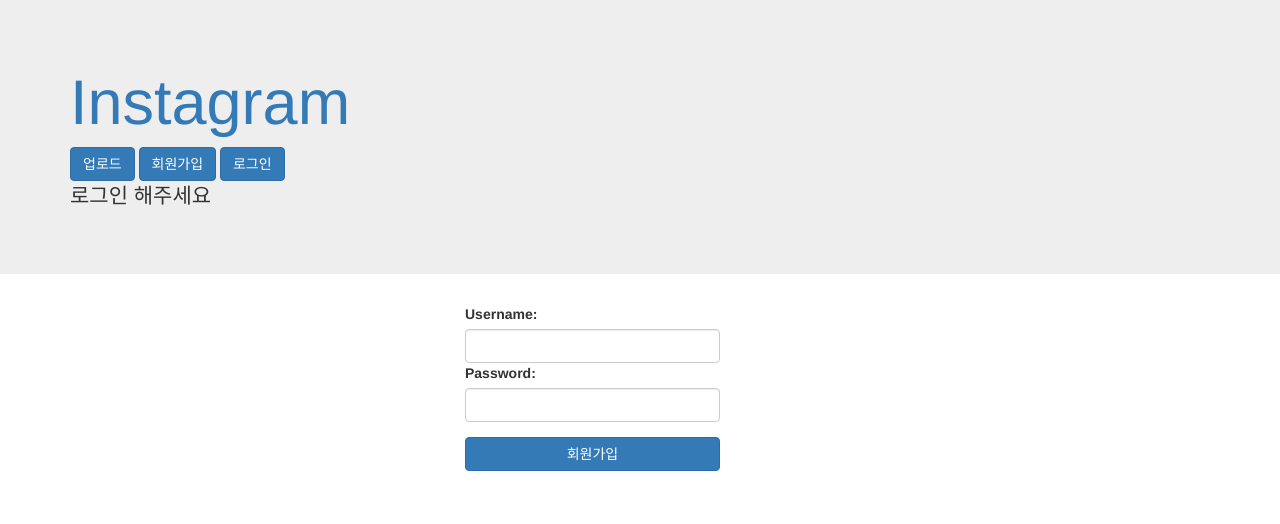
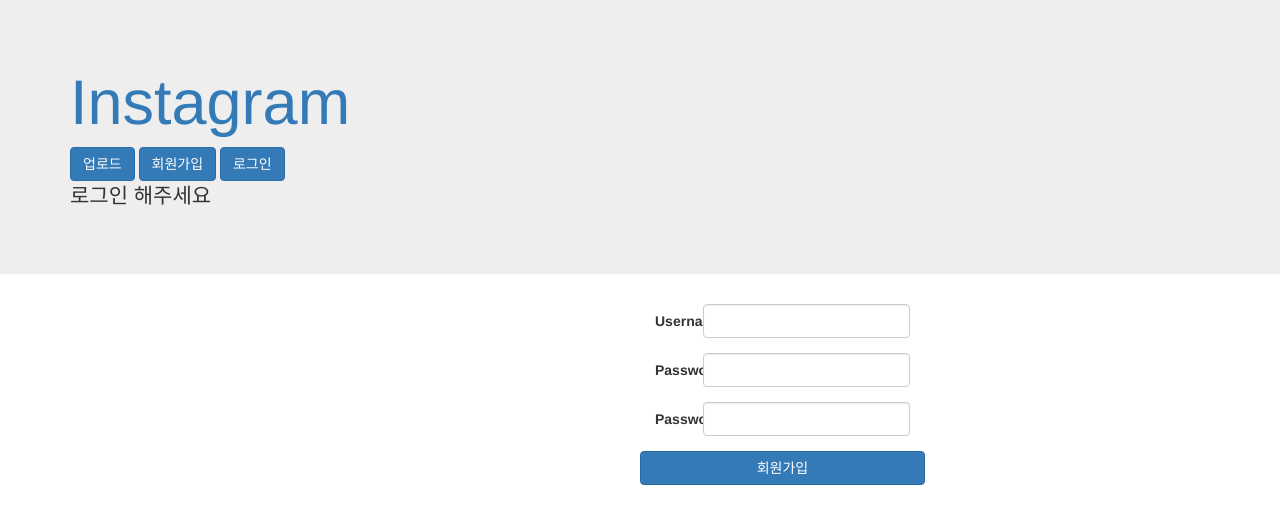
Before and after one commit to huskyhoochu/instagram, a Django app: page /member/signup/ in a window 1280 px wide. Shown: the top 524 px of the page. Run offline with Django 3.2, Linux system fonts and the light colour scheme; parts of the project's set-up code (start-up, migrations or seed data) failed here and were passed over; some libraries are stand-ins or nearby versions.

Commit message:
refactoring

```diff
--- a/instagram/member/forms.py
+++ b/instagram/member/forms.py
@@ -37,9 +37,8 @@
         self.user = None
 
     def clean(self):
-        cleaned_data = super().clean()
-        username = cleaned_data.get('username')
-        password = cleaned_data.get('password')
+        username = self.cleaned_data.get('username')
+        password = self.cleaned_data.get('password')
         # 인증에 성공하면 self.user 변수에 객체 할당
         self.user = authenticate(
             username=username,
@@ -73,6 +72,13 @@
             }
         )
     )
+    password2 = forms.CharField(
+        widget=forms.PasswordInput(
+            attrs={
+                'class': 'form-control'
+            }
+        )
+    )
 
     # clean_<field_name>
     def clean_username(self):
@@ -82,3 +88,23 @@
         if User.objects.filter(username=data).exists():
             raise forms.ValidationError(f'"{data}" is already exist')
         return data
+
+    def clean_password2(self):
+        password = self.cleaned_data['password']
+        password2 = self.cleaned_data['password2']
+        if password != password2:
+            raise forms.ValidationError('패스워드가 다릅니다')
+        return password2
+
+    def clean(self):
+        if self.is_valid():
+            setattr(self, 'signup', self._signup)
+        return self.cleaned_data
+
+    def _signup(self):
+        username = self.cleaned_data.get('username')
+        password = self.cleaned_data.get('password')
+        return User.objects.create_user(
+            username=username,
+            password=password
+        )
--- a/instagram/member/views.py
+++ b/instagram/member/views.py
@@ -12,28 +12,24 @@
         if form.is_valid():
             form.login(request)
             return redirect('post_list')
-        else:
-            return HttpResponse('Login credentials invalid')
     else:
-        return render(request, 'member/login.html')
+        form = LoginForm()
+    context = {
+        'login_form': form
+    }
+    return render(request, 'member/login.html', context)
 
 
 def signup(request):
     if request.method == 'POST':
         form = SignupForm(request.POST)
         if form.is_valid():
-            username = form.cleaned_data['username']
-            password = form.cleaned_data['password']
-            # 중복 아이디 검사
-            user = User.objects.create_user(
-                username=username,
-                password=password
-            )
+            user = form.signup()
             return HttpResponse(f'{user.username}, {user.password}')
 
     else:
         form = SignupForm()
     context = {
-        'form': form
+        'signup_form': form
     }
     return render(request, 'member/signup.html', context)
--- /dev/null
+++ b/instagram/templates/include/form-horizontal.html
@@ -0,0 +1,30 @@
+<div class="col-md-3 col-md-offset-6">
+    <form action="" method="post" class="form-horizontal">
+        {% csrf_token %}
+        {% for field in form %}
+            <div class="form-group{% if field.errors %} has-error{% endif %}">
+                <label
+                        for="{{ field.auto_id }}"
+                        class="col-xs-2 control-label">
+                    {{ field.label }}
+                </label>
+                <div class="col-xs-10">
+                    {{ field }}
+                    {% if field.errors %}
+                        {% for error in field.errors %}
+                            <span class="help-block">{{ error }}</span>
+                        {% endfor %}
+                    {% endif %}
+                </div>
+            </div>
+        {% endfor %}
+        {% if form.non_field_errors %}
+            {% for error in form.non_field_errors %}
+                <p class="text-danger">{{ error }}</p>
+            {% endfor %}
+        {% endif %}
+        <div class="form-group">
+            <button class="btn btn-primary btn-block">{{ submit_text }}</button>
+        </div>
+    </form>
+</div>
--- a/instagram/templates/member/signup.html
+++ b/instagram/templates/member/signup.html
@@ -1,15 +1,7 @@
 {% extends 'base.html' %}
 
 {% block content %}
-    <div class="col-md-3 col-md-offset-4">
-        <form action="" method="post">
-            {% csrf_token %}
-            <div class="form-group">
-                {{ form }}
-            </div>
-            <div class="form-group">
-                <button class="btn btn-primary btn-block" type="submit">회원가입</button>
-            </div>
-        </form>
-    </div>
+
+    {% include 'include/form-horizontal.html' with form=signup_form submit_text='회원가입' %}
+
 {% endblock %}
```
Also changed, not shown: instagram/templates/member/login.html (+3 -10 lines).
